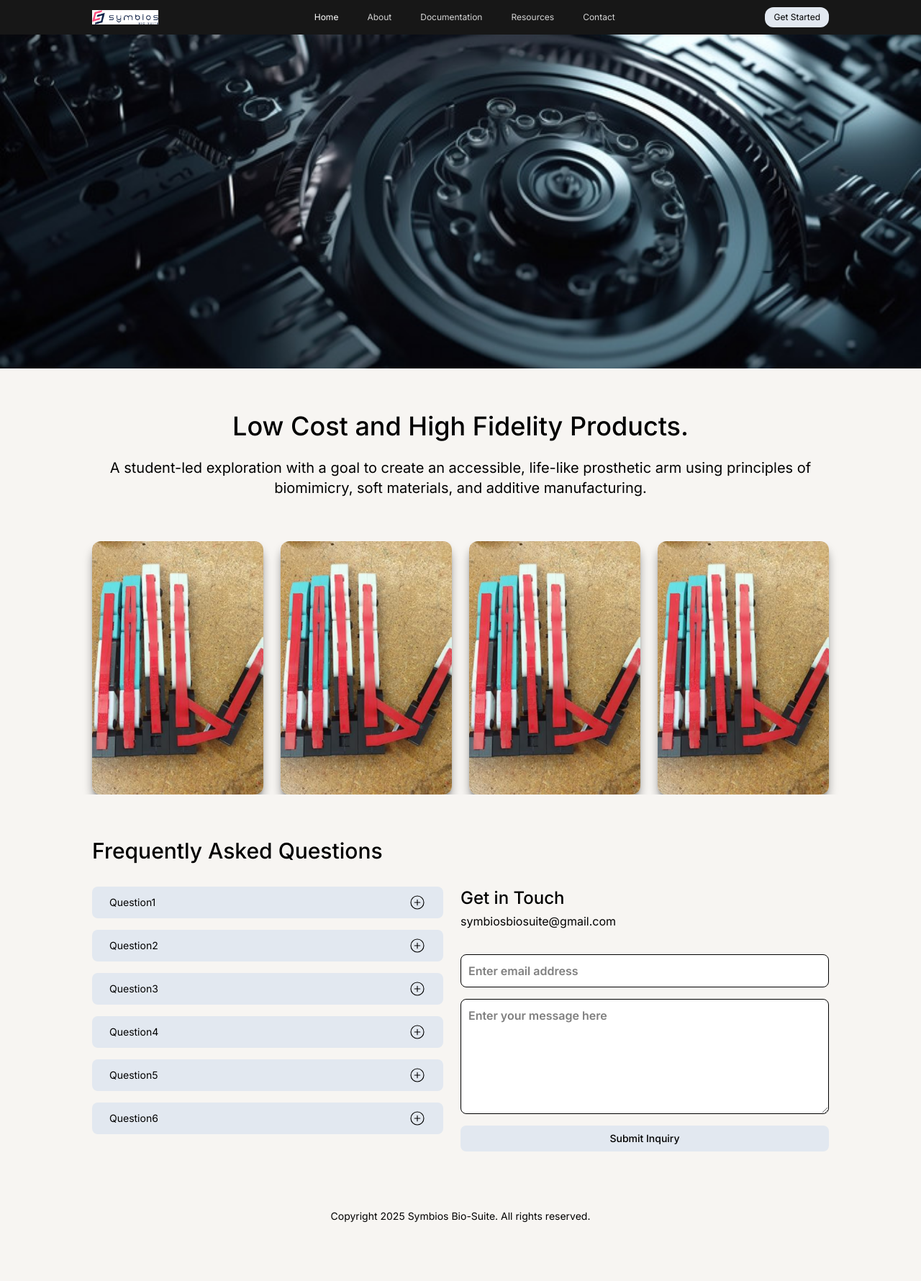
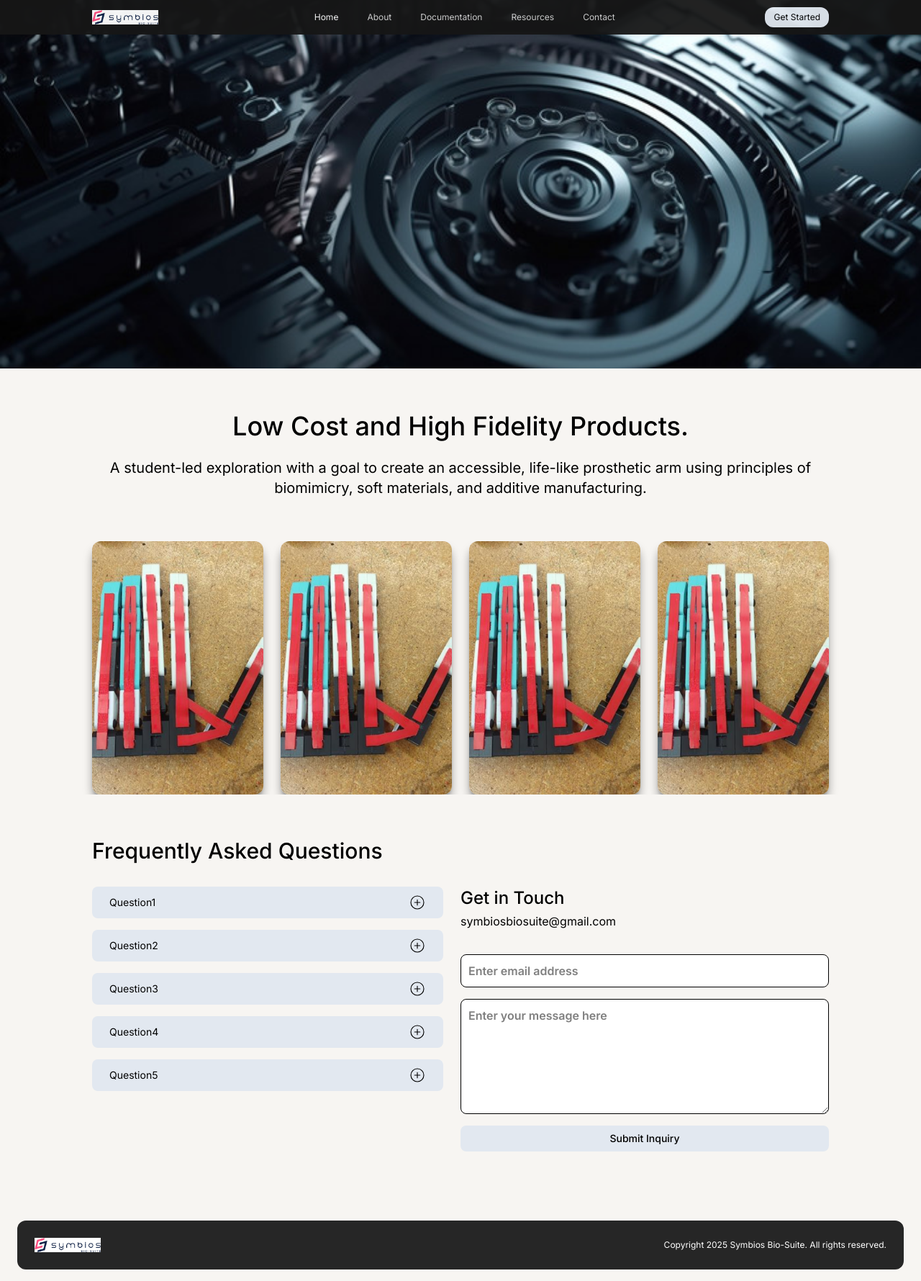
Before and after one commit to spencerhum04/symbios, a React (Vite) app: page / in a window 1280 px wide. Shown: the whole page at 72% size. Before the commit the page ends 1720 px from the top, so only its background shows below. Built offline with nearby package versions, Linux system fonts and the light colour scheme.

Commit message:
feat: background

```diff
--- a/src/components/Footer.tsx
+++ b/src/components/Footer.tsx
@@ -1,7 +1,14 @@
+import logo from "../assets/logo.png"
+
 export default function Footer() {
     return (
-        <div className="w-full px-6 sm:px-32 h-10">
-            <div className="text-sm text-center">Copyright 2025 Symbios Bio-Suite. All rights reserved.</div>
+        <div className="w-full px-6 py-4">
+            <div className="bg-neutral-800 text-white rounded-xl">
+                <div className="flex flex-row items-center justify-between p-6">
+                    <img src={logo} className="h-5" />
+                    <div className="text-xs text-center">Copyright 2025 Symbios Bio-Suite. All rights reserved.</div>
+                </div>
+            </div>
         </div>
     )
 }
--- a/src/routes/about/about.tsx
+++ b/src/routes/about/about.tsx
@@ -6,7 +6,7 @@ import Team from "./sections/team";
 export default function About() {
     return (
         <>
-            <div className="w-full fixed z-50">
+            <div className="w-full fixed z-50 opacity-95">
                 <Navbar />
             </div>
             <div className="flex flex-col gap-15 pt-32 pb-20 max-w-[1280px] mx-auto">
--- a/src/routes/landing/landing.tsx
+++ b/src/routes/landing/landing.tsx
@@ -8,7 +8,7 @@ import Support from "./sections/support";
 export default function Landing() {
     return (
         <>
-            <div className="w-full fixed z-50">
+            <div className="w-full fixed z-50 opacity-95">
                 <Navbar />
             </div>
             <div className="flex flex-col gap-15 pb-20">
--- a/src/routes/landing/sections/support.tsx
+++ b/src/routes/landing/sections/support.tsx
@@ -12,7 +12,6 @@ export default function Support() {
                     <Prompt question={"Question3"} answer={"Answer3 Answer3 Answer3 Answer3 Answer3 Answer3 Answer3 Answer3 Answer3 Answer3 Answer3"} />
                     <Prompt question={"Question4"} answer={"Answer4"} />
                     <Prompt question={"Question5"} answer={"Answer5"} />
-                    <Prompt question={"Question6"} answer={"Answer6"} />
                 </div>
                 <div className="flex flex-col gap-6 sm:max-w-1/2 w-full">
                     <div className="flex flex-col gap-1 text-center sm:text-left">
```
